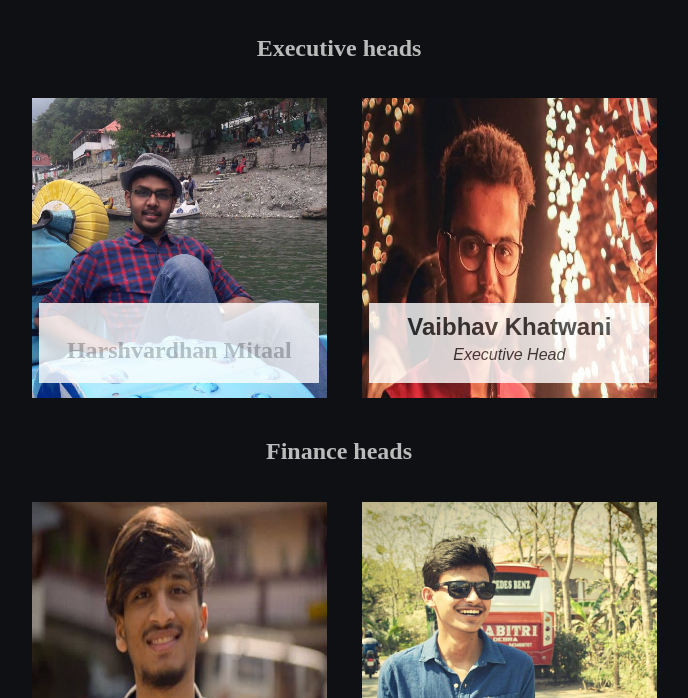
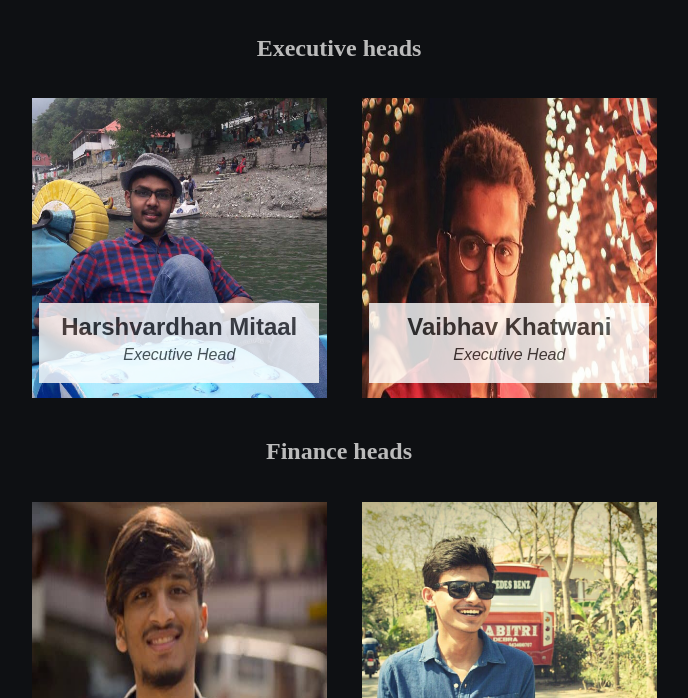
Before and after one commit to gregorjacob/team, a plain HTML site: page index.html in a window 1280 px wide. Shown: the part 102-800 px from the top of the page, without its empty margins (301-989 px from the left). Drawn offline with Linux system fonts and the light colour scheme.

Commit message:
Add files via upload

```diff
--- a/index.html
+++ b/index.html
@@ -185,7 +185,7 @@ margin-left:38%;
 <div id ="h01" class="card">
   <img src="Harshvardhan Mittal.jpg" alt="" />
   <div class="data">
-    <h3>Harshvardhan Mitaal</h3>
+    <h2>Harshvardhan Mitaal</h2>
     <i>Executive Head</i>
     <p>Lorem ipsum dolor sit amet consectetur adipiscing elit Etiam sedesmi. </br>7477793222.</p>
     <a href="https://www.facebook.com/hvmittal.98		" class="fa fa-facebook"></a>
```
